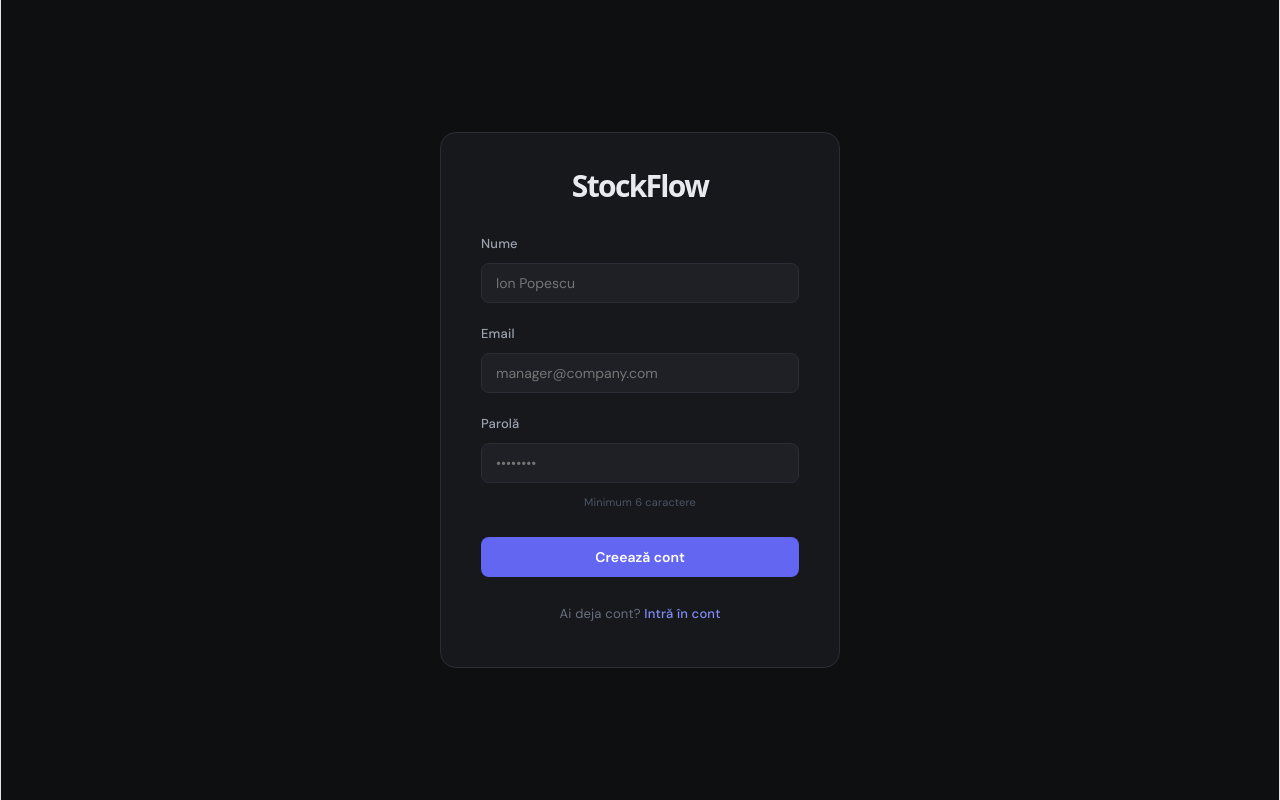
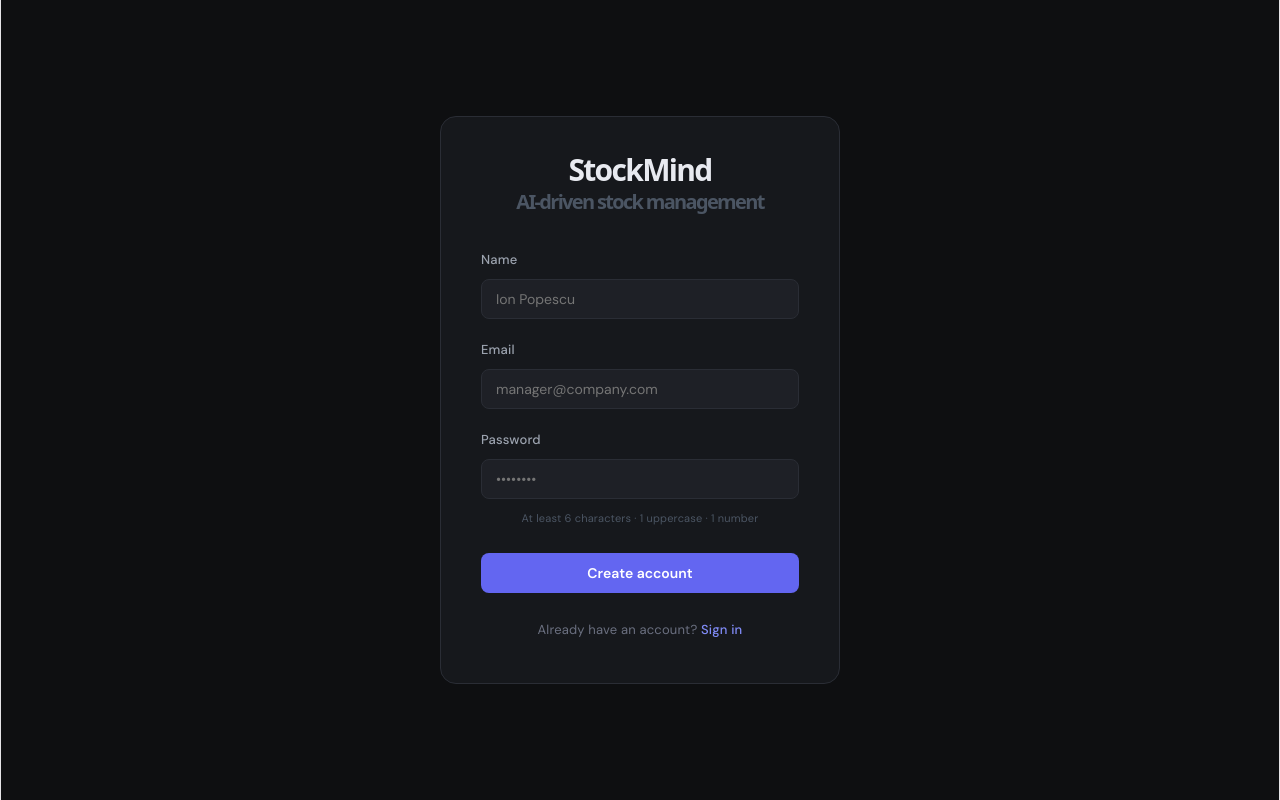
Before and after one commit to TanaseGeorge/Stock-Redistribution-Platform, a React (Vite) app in the folder stockflow-fe/: page /register in a window 1280 px wide. Built offline with nearby package versions, Linux system fonts and the light colour scheme.

Commit message:
added password validation and translated to english

```diff
--- a/stockflow-fe/src/components/Sidebar.jsx
+++ b/stockflow-fe/src/components/Sidebar.jsx
@@ -66,7 +66,7 @@ export default function Sidebar() {
           onMouseLeave={e => e.currentTarget.style.color = '#6b7080'}
         >
           <span style={styles.icon}>→</span>
-          Deconectare
+          Sign out
         </button>
       </div>
     </aside>
--- a/stockflow-fe/src/pages/Login.jsx
+++ b/stockflow-fe/src/pages/Login.jsx
@@ -23,7 +23,8 @@ export default function Login() {
     <div style={styles.page}>
       <div style={styles.card}>
         <div style={styles.header}>
-          <h1 style={styles.title}>StockFlow</h1>
+          <h1 style={styles.title}>StockMind</h1>
+          <h1 style={styles.subtitle}>AI-driven stock management</h1>
         </div>
 
         <form onSubmit={handleLogin} style={styles.form}>
@@ -42,7 +43,7 @@ export default function Login() {
           </div>
 
           <div style={styles.field}>
-            <label style={styles.label}>Parolă</label>
+            <label style={styles.label}>Password</label>
             <input
               type="password"
               value={password}
@@ -72,14 +73,14 @@ export default function Login() {
             onMouseEnter={e => { if (!loading) e.target.style.background = '#4f46e5' }}
             onMouseLeave={e => { if (!loading) e.target.style.background = '#6366f1' }}
           >
-            {loading ? 'Se încarcă...' : 'Intră în cont'}
+            {loading ? 'Loading...' : 'Sign in'}
           </button>
         </form>
 
         <p style={styles.footer}>
-          Nu ai cont?{' '}
+        Don't have an account?{' '}
           <Link to="/register" style={styles.link}>
-            Înregistrează-te
+          Sign up
           </Link>
         </p>
       </div>
@@ -114,6 +115,12 @@ const styles = {
     fontSize: '30px',
     fontWeight: '600',
     color: '#e8eaf0',
+    margin: '0 0 6px',
+  },
+  subtitle:{
+    fontSize:'20px',
+    fontWeight:'600',
+    color: '#4b5563',
     margin: '0 0 6px',
   },
   form: {
@@ -164,7 +171,7 @@ const styles = {
     marginTop: '4px',
   },
   footer: {
-    textAlign: 'left',
+    textAlign: 'center',
     fontSize: '13px',
     color: '#6b7080',
     marginTop: '24px',
--- a/stockflow-fe/src/pages/Register.jsx
+++ b/stockflow-fe/src/pages/Register.jsx
@@ -10,10 +10,25 @@ export default function Register() {
   const [loading, setLoading] = useState(false)
   const navigate = useNavigate()
 
+  function validatePassword(pwd) {
+    if (pwd.length < 6) return 'Password must be at least 6 characters'
+    if (!/[A-Z]/.test(pwd)) return 'Password must contain at least one uppercase letter'
+    if (!/[0-9]/.test(pwd)) return 'Password must contain at least one number'
+    return null
+  }
+
  async function handleRegister(e) {
   e.preventDefault()
   setLoading(true)
   setError(null)
+
+  const validationError = validatePassword(password)
+  if (validationError) {
+    setError(validationError)
+    setLoading(false)
+    return
+  }
+
   const { error } = await supabase.auth.signUp({
     email,
     password,
@@ -28,12 +43,13 @@ export default function Register() {
     <div style={styles.page}>
       <div style={styles.card}>
         <div style={styles.header}>
-          <h1 style={styles.title}>StockFlow</h1>
+          <h1 style={styles.title}>StockMind</h1>
+          <h1 style={styles.subtitle}>AI-driven stock management</h1>
         </div>
 
         <form onSubmit={handleRegister} style={styles.form}>
           <div style={styles.field}>
-            <label style={styles.label}>Nume</label>
+            <label style={styles.label}>Name</label>
             <input
               type="text"
               value={name}
@@ -61,19 +77,18 @@ export default function Register() {
           </div>
 
           <div style={styles.field}>
-            <label style={styles.label}>Parolă</label>
+            <label style={styles.label}>Password</label>
             <input
               type="password"
               value={password}
               onChange={e => setPassword(e.target.value)}
               placeholder="••••••••"
               required
-              minLength={6}
               style={styles.input}
               onFocus={e => e.target.style.borderColor = '#6366f1'}
               onBlur={e => e.target.style.borderColor = '#2a2d35'}
             />
-            <span style={styles.hint}>Minimum 6 caractere</span>
+            <span style={styles.hint}>At least 6 characters · 1 uppercase · 1 number</span>
           </div>
 
           {error && (
@@ -93,14 +108,14 @@ export default function Register() {
             onMouseEnter={e => { if (!loading) e.target.style.background = '#4f46e5' }}
             onMouseLeave={e => { if (!loading) e.target.style.background = '#6366f1' }}
           >
-            {loading ? 'Se creează contul...' : 'Creează cont'}
+            {loading ? 'Creating account...' : 'Create account'}
           </button>
         </form>
 
         <p style={styles.footer}>
-          Ai deja cont?{' '}
+        Already have an account?{' '}
           <Link to="/login" style={styles.link}>
-            Intră în cont
+          Sign in
           </Link>
         </p>
       </div>
@@ -135,6 +150,12 @@ const styles = {
     fontSize: '30px',
     fontWeight: '600',
     color: '#e8eaf0',
+    margin: '0 0 6px',
+  },
+  subtitle:{
+    fontSize:'20px',
+    fontWeight:'600',
+    color: '#4b5563',
     margin: '0 0 6px',
   },
   form: {
```
Lines whose indentation alone changed are shown as unchanged.
